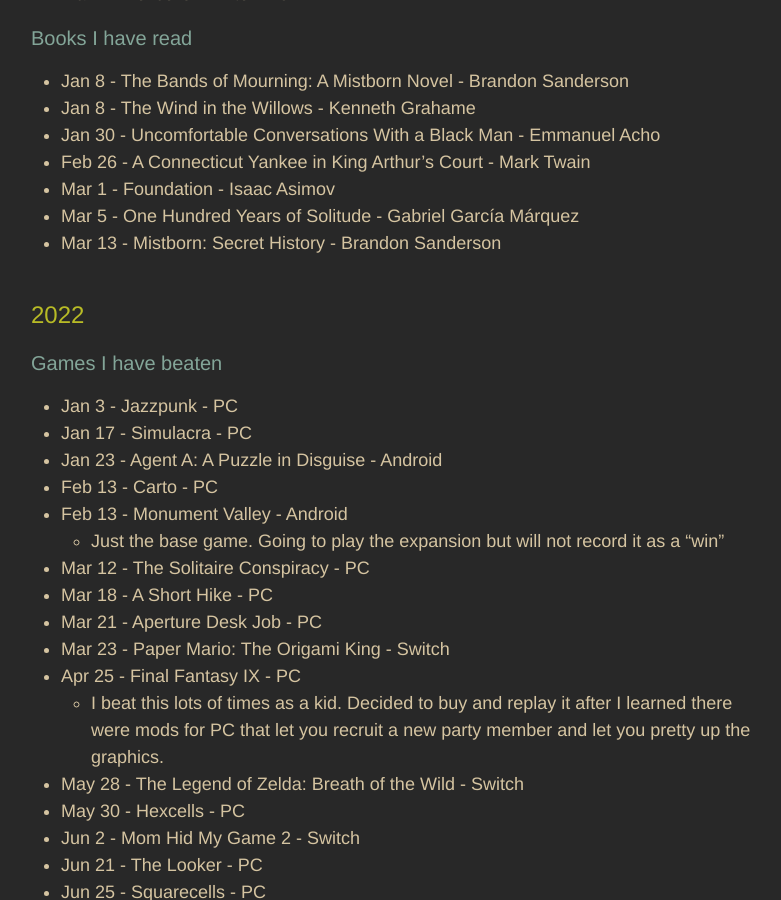
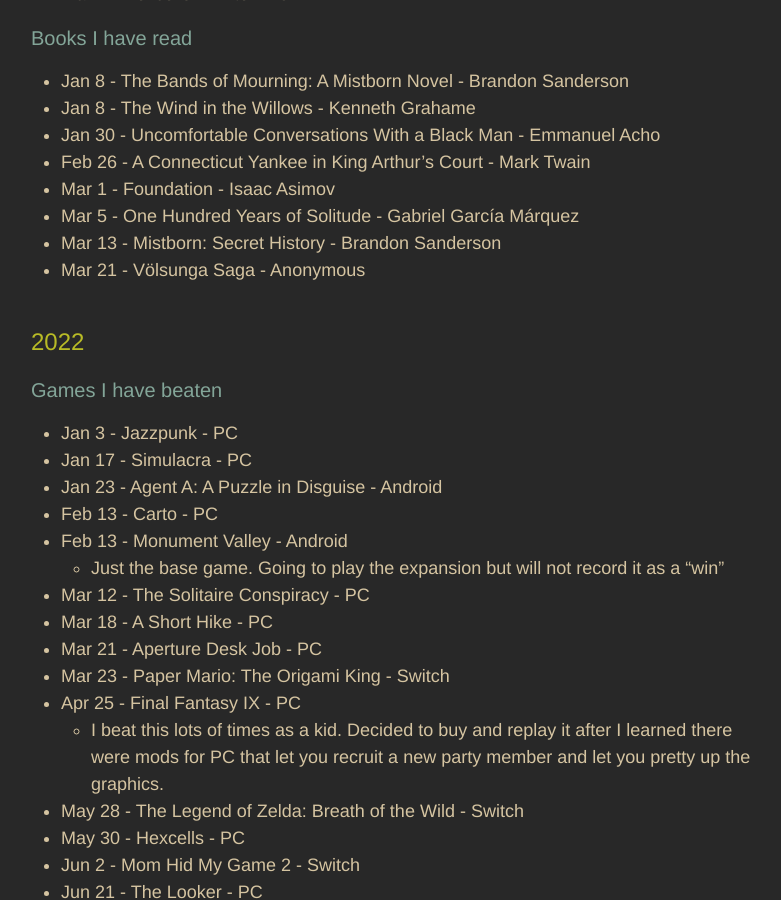
Before and after one commit to adkinsrs/sadkins_site, a Jekyll site: the page built from misc.md, in a window 1280 px wide and 900 px high, scrolled down 794 px. Shown: the whole window, without its empty margins (239-1020 px from the left). Built offline with Jekyll 4.4.1, drawn with Linux system fonts in a browser that asks for light colours.

Commit message:
read a book

```diff
--- a/misc.md
+++ b/misc.md
@@ -37,6 +37,7 @@
 * Mar 1 - Foundation - Isaac Asimov
 * Mar 5 - One Hundred Years of Solitude - Gabriel García Márquez
 * Mar 13 - Mistborn: Secret History - Brandon Sanderson
+* Mar 21 - Völsunga Saga - Anonymous
 
 ## 2022
 
```
